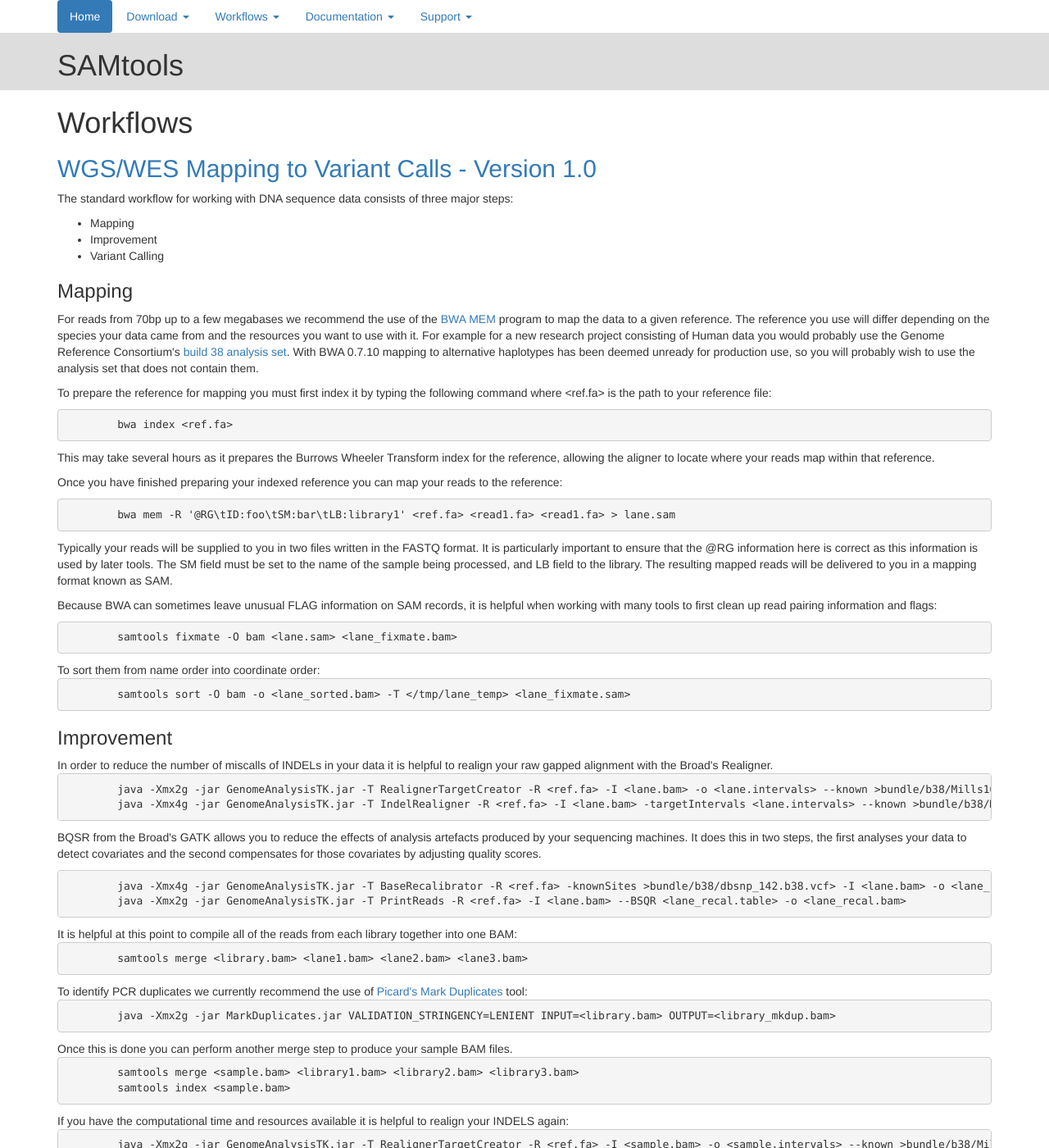
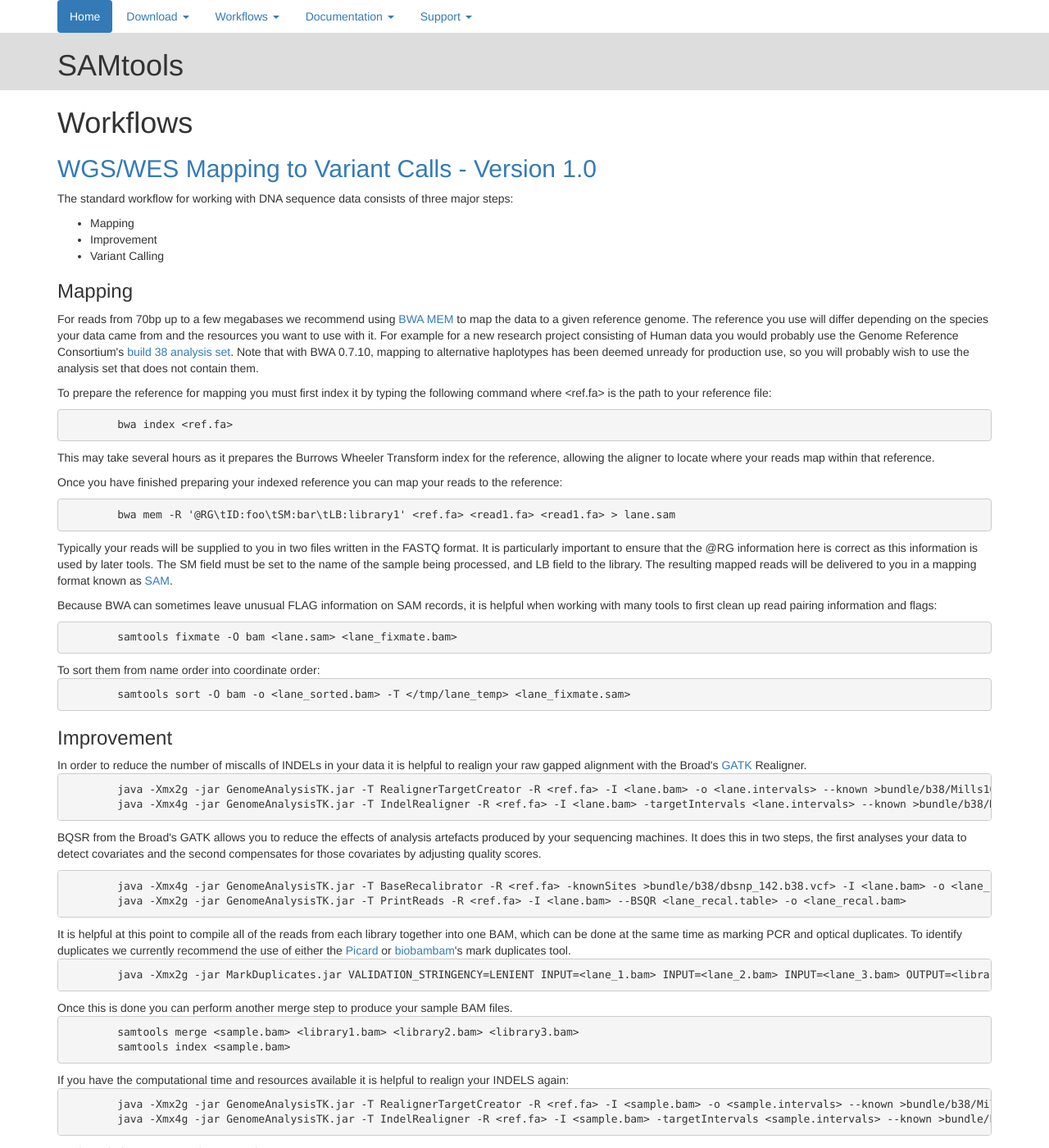
Before and after one commit to samtools/www.htslib.org, a Jekyll site: the page built from workflow.html, in a window 1280 px wide and 1400 px high. Shown: the whole window at 82% size. Built offline with Jekyll 4.4.1, drawn with Linux system fonts in a browser that asks for light colours; nearby versions of some CDN libraries; some of the changed text lies outside the part shown.

Commit message:
Update workflow based on feedback and fix header links when JS off
Add variant filtration and evaluation example.
Fix some errors in the grammar of the workflow text.
Remove .html from links in menu.

```diff
--- a/_includes/header.html
+++ b/_includes/header.html
@@ -3,16 +3,16 @@
 	<ul class="nav nav-pills">
 		<li class="active"><a href="/">Home</a></li>
 		<li class="dropdown">
-			<a id="dl_label" role="button" class="dropdown-toggle" data-toggle="dropdown" data-target="#" href="/download.html">
+			<a id="dl_label" role="button" class="dropdown-toggle" data-toggle="dropdown" data-target="#" href="{{ site.baseurl }}/download">
 				Download <span class="caret"></span>
 			</a>
 			<ul class="dropdown-menu" role="menu" aria-labelledby="dl_label">
-				<li><a href="/download">Downloads</a></li>
-				<li><a href="/develop">Development</a></li>
+				<li><a href="{{ site.baseurl }}/download">Downloads</a></li>
+				<li><a href="{{ site.baseurl }}/develop">Development</a></li>
 			</ul>
 		</li>
 		<li class="dropdown">
-			<a class="dropdown-toggle" data-toggle="dropdown" data-target="#" href="/workflow.html">
+			<a class="dropdown-toggle" data-toggle="dropdown" data-target="#" href="{{ site.baseurl }}/workflow">
 				Workflows <span class="caret"></span>
 			</a>
 			<ul class="dropdown-menu" role="menu">
@@ -21,21 +21,21 @@
 			</ul>
 		</li>
 		<li class="dropdown">
-			<a class="dropdown-toggle" data-toggle="dropdown" data-target="#" href="/doc.html">
+			<a class="dropdown-toggle" data-toggle="dropdown" data-target="#" href="{{ site.baseurl }}/doc">
 				Documentation <span class="caret"></span>
 			</a>
 			<ul class="dropdown-menu" role="menu">
-				<li><a href="/doc#manuals">Man Pages</a></li>
-				<li><a href="/doc#specs">Specifications</a><li>
-				<li><a href="/doc#pubs">Publications</a></li>
+				<li><a href="{{ site.baseurl }}/doc#manuals">Man Pages</a></li>
+				<li><a href="{{ site.baseurl }}/doc#specs">Specifications</a><li>
+				<li><a href="{{ site.baseurl }}/doc#pubs">Publications</a></li>
 			</ul>
 		</li>
 		<li class="dropdown">
-			<a class="dropdown-toggle" data-toggle="dropdown" data-target="#" href="/support.html">
+			<a class="dropdown-toggle" data-toggle="dropdown" data-target="#" href="{{ site.baseurl }}/support">
 				Support <span class="caret"></span>
 			</a>
 			<ul class="dropdown-menu" role="menu">
-				<li><a href="/support#lists">Mailing Lists</a></li>
+				<li><a href="{{ site.baseurl }}/support#lists">Mailing Lists</a></li>
 			</ul>
 		</li>
 	</ul>
--- a/workflow.html
+++ b/workflow.html
@@ -11,10 +11,10 @@ layout: default
 </ul>
 
 <h3>Mapping</h3>
-<p>For reads from 70bp up to a few megabases we recommend the use of the <a href="https://github.com/lh3/bwa">BWA MEM</a> program to map the data to
-a given reference.  The reference you use will differ depending on the species your data came from and the resources you want to use with it. For example
+<p>For reads from 70bp up to a few megabases we recommend using <a href="http://bio-bwa.sourceforge.net/">BWA MEM</a> to map the data to
+a given reference genome. The reference you use will differ depending on the species your data came from and the resources you want to use with it. For example
 for a new research project consisting of Human data you would probably use the Genome Reference Consortium's <a href="ftp://ftp.ncbi.nlm.nih.gov/genbank/genomes/Eukaryotes/vertebrates_mammals/Homo_sapiens/GRCh38//seqs_for_alignment_pipelines">
-build 38 analysis set</a>. With BWA 0.7.10 mapping to alternative haplotypes has been deemed unready for production use, so you will probably wish to use
+build 38 analysis set</a>. Note that with BWA 0.7.10, mapping to alternative haplotypes has been deemed unready for production use, so you will probably wish to use
 the analysis set that does not contain them.</p>
 <p>
 To prepare the reference for mapping you must first index it by typing the following command where &lt;ref.fa&gt; is the path to your reference file:
@@ -28,7 +28,7 @@ Once you have finished preparing your indexed reference you can map your reads t
 	bwa mem -R '@RG\tID:foo\tSM:bar\tLB:library1' &lt;ref.fa&gt; &lt;read1.fa&gt; &lt;read1.fa&gt; &gt; lane.sam
 </pre>
 <p>Typically your reads will be supplied to you in two files written in the FASTQ format.  It is particularly important to ensure that the @RG information here is correct as this information is used
-by later tools. The SM field must be set to the name of the sample being processed, and LB field to the library.  The resulting mapped reads will be delivered to you in a mapping format known as SAM.</p>
+by later tools. The SM field must be set to the name of the sample being processed, and LB field to the library.  The resulting mapped reads will be delivered to you in a mapping format known as <a href="http://samtools.github.io/hts-specs/">SAM</a>.</p>
 <p>Because BWA can sometimes leave unusual FLAG information on SAM records, it is helpful when working with many tools to first clean up read pairing information and flags:</p>
 <pre>
 	samtools fixmate -O bam &lt;lane.sam&gt; &lt;lane_fixmate.bam&gt;
@@ -38,7 +38,7 @@ To sort them from name order into coordinate order:
 	samtools sort -O bam -o &lt;lane_sorted.bam&gt; -T &lt;/tmp/lane_temp&gt; &lt;lane_fixmate.sam&gt;
 </pre>
 <h3>Improvement</h3>
-In order to reduce the number of miscalls of INDELs in your data it is helpful to realign your raw gapped alignment with the Broad's Realigner.
+In order to reduce the number of miscalls of INDELs in your data it is helpful to realign your raw gapped alignment with the Broad's <a href="https://www.broadinstitute.org/gatk/">GATK</a> Realigner.
 <pre>
 	java -Xmx2g -jar GenomeAnalysisTK.jar -T RealignerTargetCreator -R &lt;ref.fa&gt; -I &lt;lane.bam&gt; -o &lt;lane.intervals&gt; --known &gt;bundle/b38/Mills1000G.b38.vcf&gt;
 	java -Xmx4g -jar GenomeAnalysisTK.jar -T IndelRealigner -R &lt;ref.fa&gt; -I &lt;lane.bam&gt; -targetIntervals &lt;lane.intervals&gt; --known &gt;bundle/b38/Mills1000G.b38.vcf&gt; -o &lt;lane_realigned.bam&gt;
@@ -50,13 +50,11 @@ detect covariates and the second compensates for those covariates by adjusting q
 	java -Xmx4g -jar GenomeAnalysisTK.jar -T BaseRecalibrator -R &lt;ref.fa&gt; -knownSites &gt;bundle/b38/dbsnp_142.b38.vcf&gt; -I &lt;lane.bam&gt; -o &lt;lane_recal.table&gt;
 	java -Xmx2g -jar GenomeAnalysisTK.jar -T PrintReads -R &lt;ref.fa&gt; -I &lt;lane.bam&gt; --BSQR &lt;lane_recal.table&gt; -o &lt;lane_recal.bam&gt;
 </pre>
-It is helpful at this point to compile all of the reads from each library together into one BAM:
+It is helpful at this point to compile all of the reads from each library together into one BAM, which can be done at the same time as marking PCR and optical duplicates. To identify duplicates we
+currently recommend the use of either the <a href="http://picard.sourceforge.net/command-line-overview.shtml#MarkDuplicates">Picard</a> or <a href="https://github.com/gt1/biobambam">biobambam</a>'s
+mark duplicates tool.
 <pre>
-	samtools merge &lt;library.bam&gt; &lt;lane1.bam&gt; &lt;lane2.bam&gt; &lt;lane3.bam&gt;
-</pre>
-To identify PCR duplicates we currently recommend the use of <a href="http://picard.sourceforge.net/command-line-overview.shtml#MarkDuplicates">Picard's Mark Duplicates</a> tool:
-<pre>
-	java -Xmx2g -jar MarkDuplicates.jar VALIDATION_STRINGENCY=LENIENT INPUT=&lt;library.bam&gt; OUTPUT=&lt;library_mkdup.bam&gt;
+	java -Xmx2g -jar MarkDuplicates.jar VALIDATION_STRINGENCY=LENIENT INPUT=&lt;lane_1.bam&gt; INPUT=&lt;lane_2.bam&gt; INPUT=&lt;lane_3.bam&gt; OUTPUT=&lt;library.bam&gt;
 </pre>
 Once this is done you can perform another merge step to produce your sample BAM files.
 <pre>
@@ -73,18 +71,33 @@ Lastly we index our BAM using samtools:
 	samtools index &lt;sample_realigned.bam&gt;
 </pre>
 <h3>Variant Calling</h3>
-To convert your BAM file into genomic positions we first use mpileup:
+<p>To convert your BAM file into genomic positions we first use mpileup to produce a BCF file that contains all of the locations in the genome.  We reduce this to variant sites and call genotypes
+by passing this into bcftools call.</p>
+
+You can do this using a pipe as shown here:
+<pre>
+	samtools mpileup -ugf &lt;ref.fa&gt; &lt;sample1.bam&gt; &lt;sample2.bam&gt; &lt;sample3.bam&gt; | bcftools call -vmO z -o &lt;study.vcf.gz&gt;
+</pre>
+Alternatively if you need to see why a specific site was not called by examining the BCF, or wish to spread the load slightly you can break it down into two steps as follows:
 <pre>
 	samtools mpileup -go &lt;study.bcf&gt; -f &lt;ref.fa&gt; &lt;sample1.bam&gt; &lt;sample2.bam&gt; &lt;sample3.bam&gt;
-</pre>
-The BCF file produced by mpileup contains all of the locations in the genome, next we reduce this to variant sites and call genotypes by doing:
-<pre>
 	bcftools call -vmO z -o &lt;study.vcf.gz&gt; &lt;study.bcf&gt;
 </pre>
-Finally we can index our genome using:
+To prepare our VCF for querying we next index it using tabix:
 <pre>
 	tabix -p vcf &lt;study.vcf.gz&gt;
 </pre>
+Additionally you may find it helpful to prepare graphs and statistics to assist you in filtering your variants:
+<pre>
+	bcftools stats -F &lt;ref.fa&gt; -s - &lt;study.vcf.gz&gt; &gt; &lt;study.vcf.gz.stats&gt;
+	mkdir plots
+	plot-vcfstats -p plots/ &lt;study.vcf.gz.stats&gt;
+</pre>
+Finally you will probably need to filter your data using commands such as:
+<pre>
+	bcftools filter -O z -o &lt;study_filtered..vcf.gz&gt; -s LOWQUAL -i'%QUAL>10' &lt;study.vcf.gz&gt;
+</pre>
+Variant filtration is a subject worthy of an article in itself and the exact filters you will need to use will depend on the purpose of your study and quality and depth of the data used to call the variants.
 
 <h3>References</h3>
 <ul>
```
